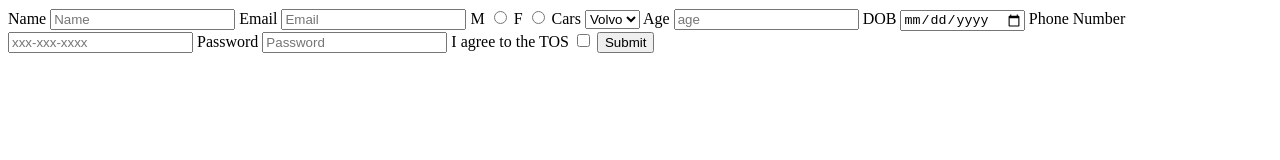
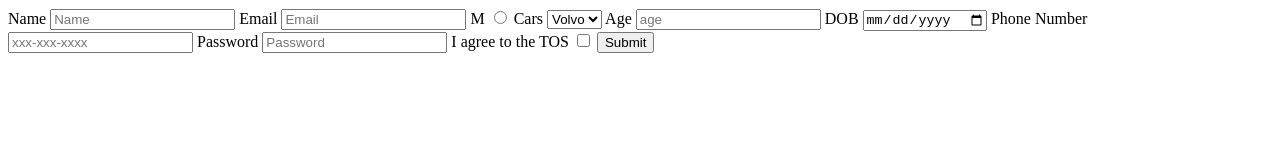
Before and after one commit to acciojob/signup-form-car-pavan0000, a website: page main.html in a window 1280 px wide. Drawn offline with Linux system fonts and the light colour scheme.

Commit message:
created a submission

```diff
--- a/main.html
+++ b/main.html
@@ -17,8 +17,8 @@
 
 		<label for="gender_m">M</labal>
 		<input type="radio" id="gender_m"  required>
-			<label for="gender_f">F</labal>
-		<input type="radio" id="gender_F"  required>
+<!-- 			<label for="gender_f">F</labal>
+		<input type="radio" id="gender_F"  required> -->
 
 		<label for="cars">Cars</labal>
 		<select id="cars">
```
